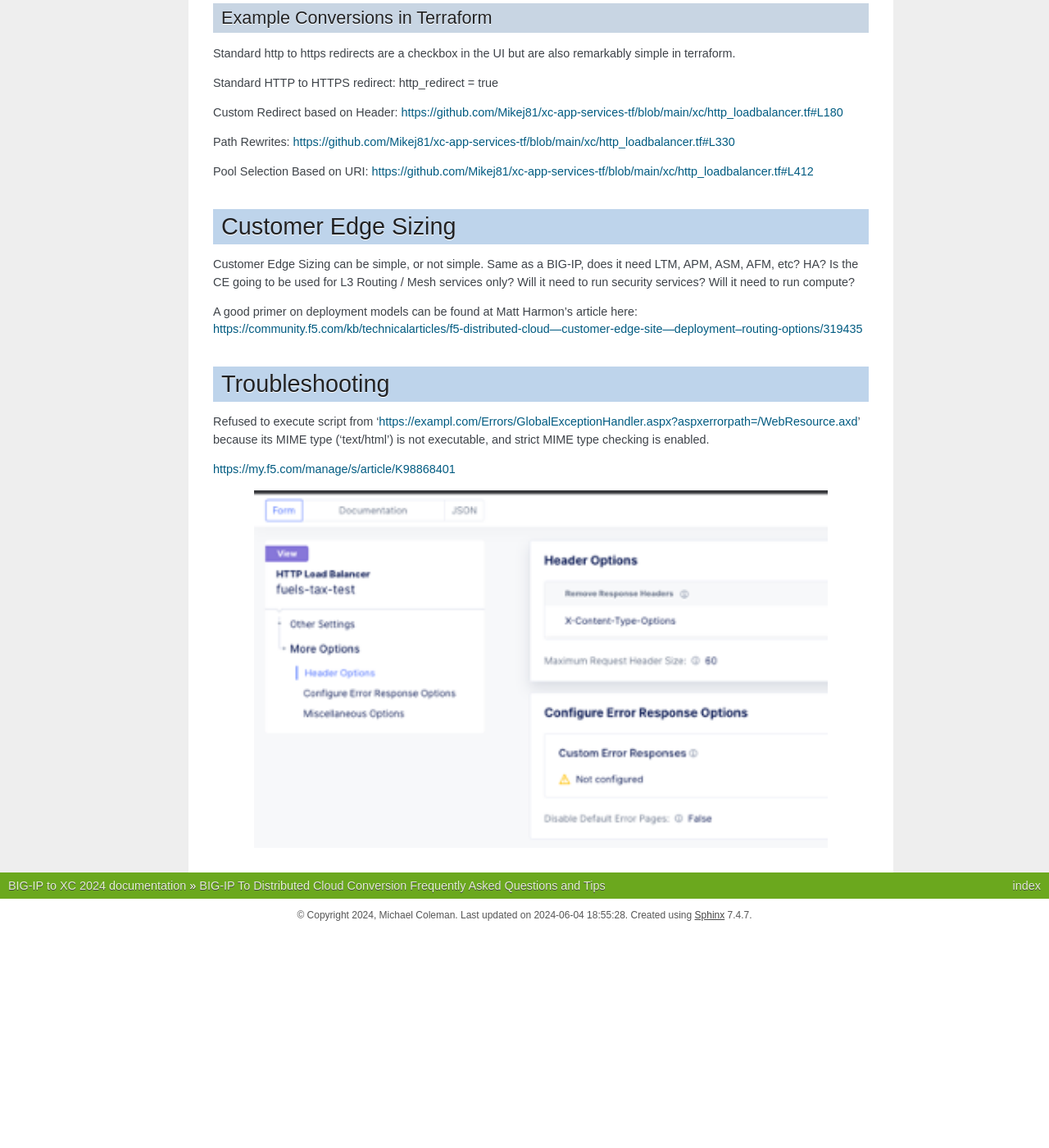
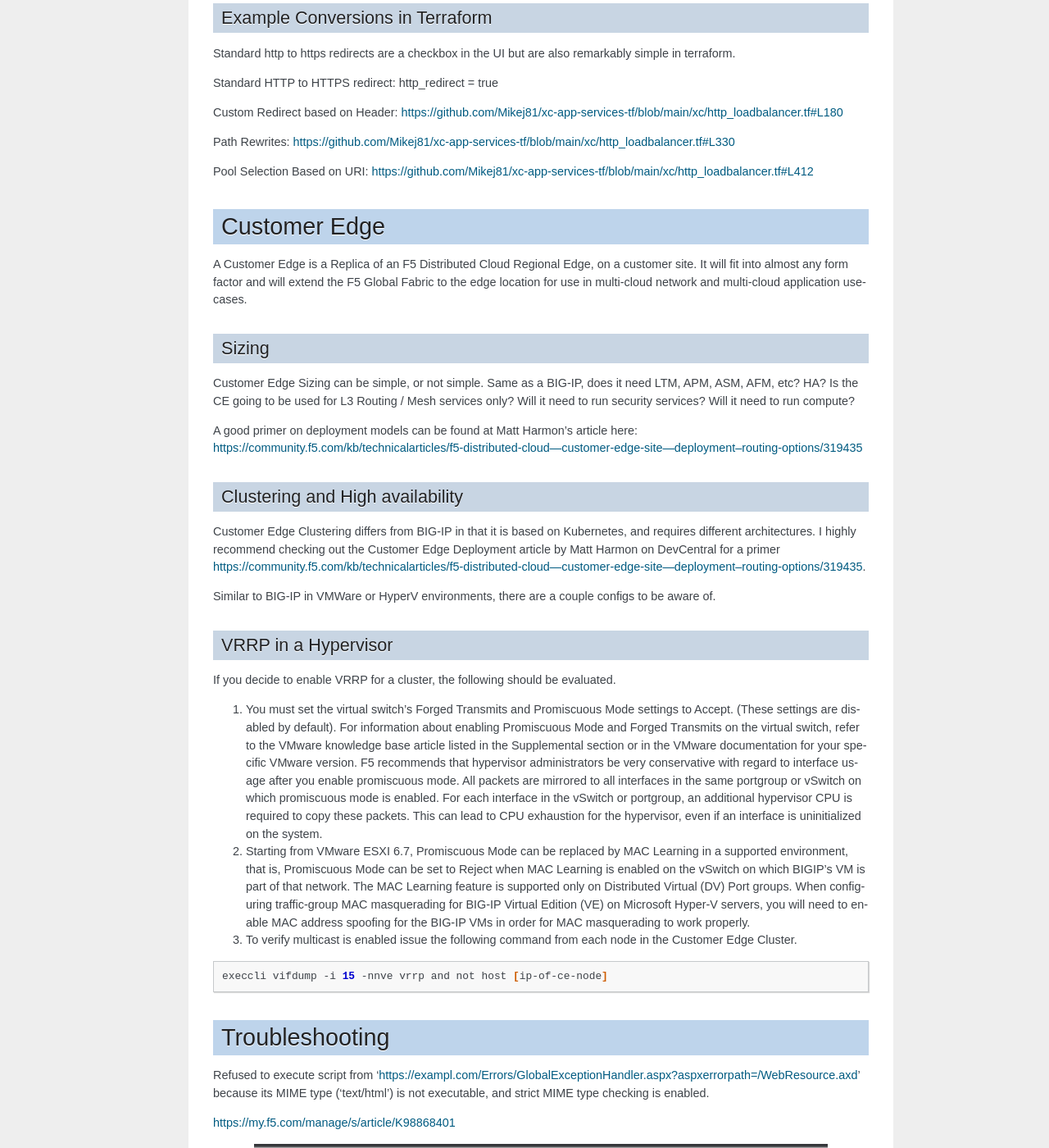
Before and after one commit to Mikej81/bigip_to_xc_faq, a Sphinx documentation site: the page built from docs/source/index.rst, in a window 1280 px wide and 1400 px high, scrolled down 22387 px. Shown: the whole window at 82% size. Built offline with Sphinx 7.4.7, drawn with Linux system fonts in a browser that asks for light colours; the version number could not be read and is left out; before the commit the page ends 23523 px from its top, so only the background shows below that; some of the changed text lies outside the part shown.

Commit message:
VRRP in Hypervisor - resolves #1

```diff
--- a/docs/source/index.rst
+++ b/docs/source/index.rst
@@ -699,12 +699,48 @@
 Pool Selection Based on URI:  https://github.com/Mikej81/xc-app-services-tf/blob/main/xc/http_loadbalancer.tf#L412
 
 
-Customer Edge Sizing
-====================
+Customer Edge
+=============
+
+A Customer Edge is a Replica of an F5 Distributed Cloud Regional Edge, on a customer site.  It will fit into almost any form factor
+and will extend the F5 Global Fabric to the edge location for use in multi-cloud network and multi-cloud application use-cases.
+
+Sizing
+------
 
 Customer Edge Sizing can be simple, or not simple. Same as a BIG-IP, does it need LTM, APM, ASM, AFM, etc? HA?  Is the CE going to be used for L3 Routing / Mesh services only?  Will it need to run security services?  Will it need to run compute?
 
 A good primer on deployment models can be found at Matt Harmon's article here:  https://community.f5.com/kb/technicalarticles/f5-distributed-cloud---customer-edge-site---deployment--routing-options/319435
+
+Clustering and High availability
+--------------------------------
+
+Customer Edge Clustering differs from BIG-IP in that it is based on Kubernetes, and requires different architectures.  I highly recommend checking out the Customer Edge Deployment article by Matt Harmon on DevCentral for a primer https://community.f5.com/kb/technicalarticles/f5-distributed-cloud---customer-edge-site---deployment--routing-options/319435.
+
+Similar to BIG-IP in VMWare or HyperV environments, there are a couple configs to be aware of.
+
+VRRP in a Hypervisor
+--------------------
+
+If you decide to enable VRRP for a cluster, the following should be evaluated.
+
+#. You must set the virtual switch's Forged Transmits and Promiscuous Mode settings to Accept. (These settings are
+   disabled by default). For information about enabling Promiscuous Mode and Forged Transmits on the virtual switch,
+   refer to the VMware knowledge base article listed in the Supplemental section or in the VMware documentation for
+   your specific VMware version. F5 recommends that hypervisor administrators be very conservative with regard to
+   interface usage after you enable promiscuous mode. All packets are mirrored to all interfaces in the same
+   portgroup or vSwitch on which promiscuous mode is enabled. For each interface in the vSwitch or portgroup,
+   an additional hypervisor CPU is required to copy these packets. This can lead to CPU exhaustion for the
+   hypervisor, even if an interface is uninitialized on the system.
+
+#. Starting from VMware ESXI 6.7, Promiscuous Mode can be replaced by MAC Learning in a supported environment, that is, Promiscuous Mode can be set to Reject when MAC Learning is enabled on the vSwitch on which BIGIP's VM is part of that network. The MAC Learning feature is supported only on Distributed Virtual (DV) Port groups.
+   When configuring traffic-group MAC masquerading for BIG-IP Virtual Edition (VE) on Microsoft Hyper-V servers, you will need to enable MAC address spoofing for the BIG-IP VMs in order for MAC masquerading to work properly.
+
+#. To verify multicast is enabled issue the following command from each node in the Customer Edge Cluster.
+
+.. code-block:: bash
+
+   execcli vifdump -i 15 -nnve vrrp and not host [ip-of-ce-node]
 
 Troubleshooting
 ===============
```
Also changed, not shown: 7 other files.
